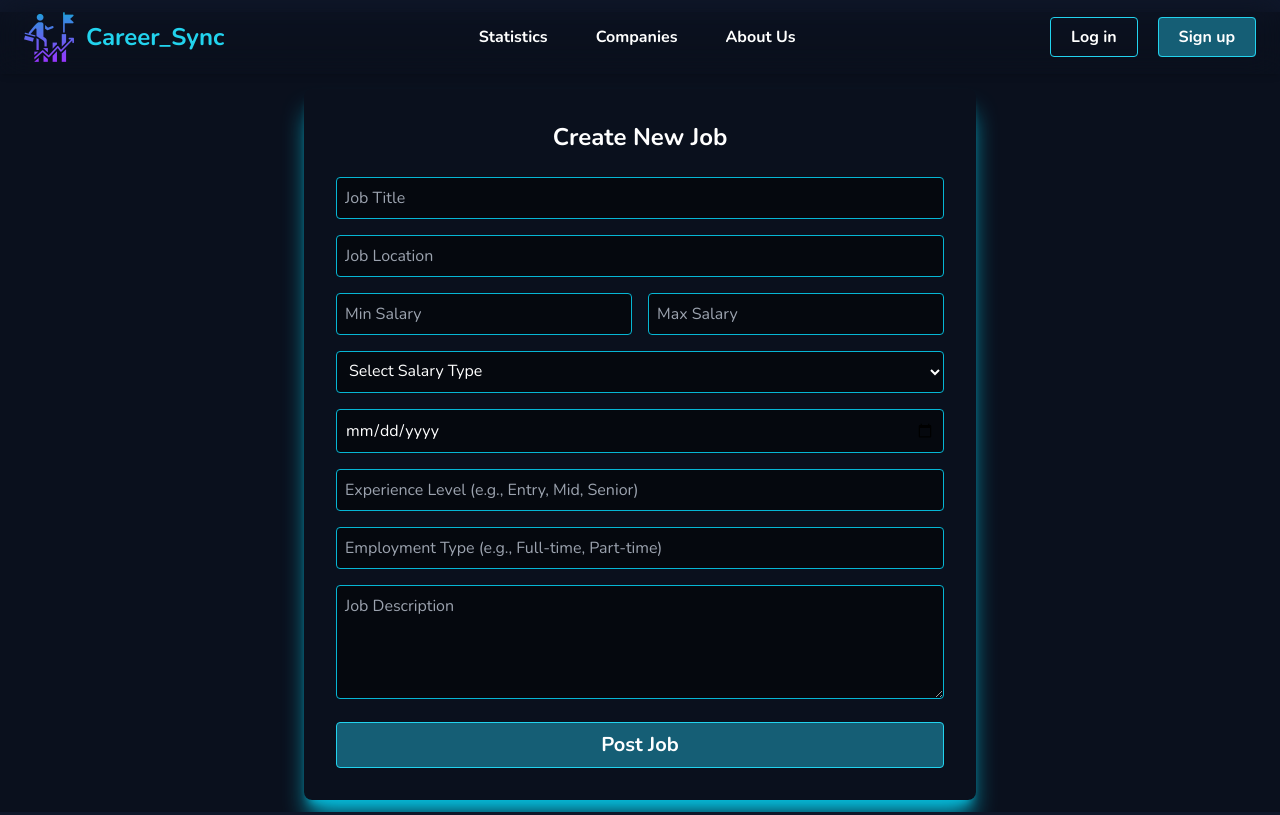
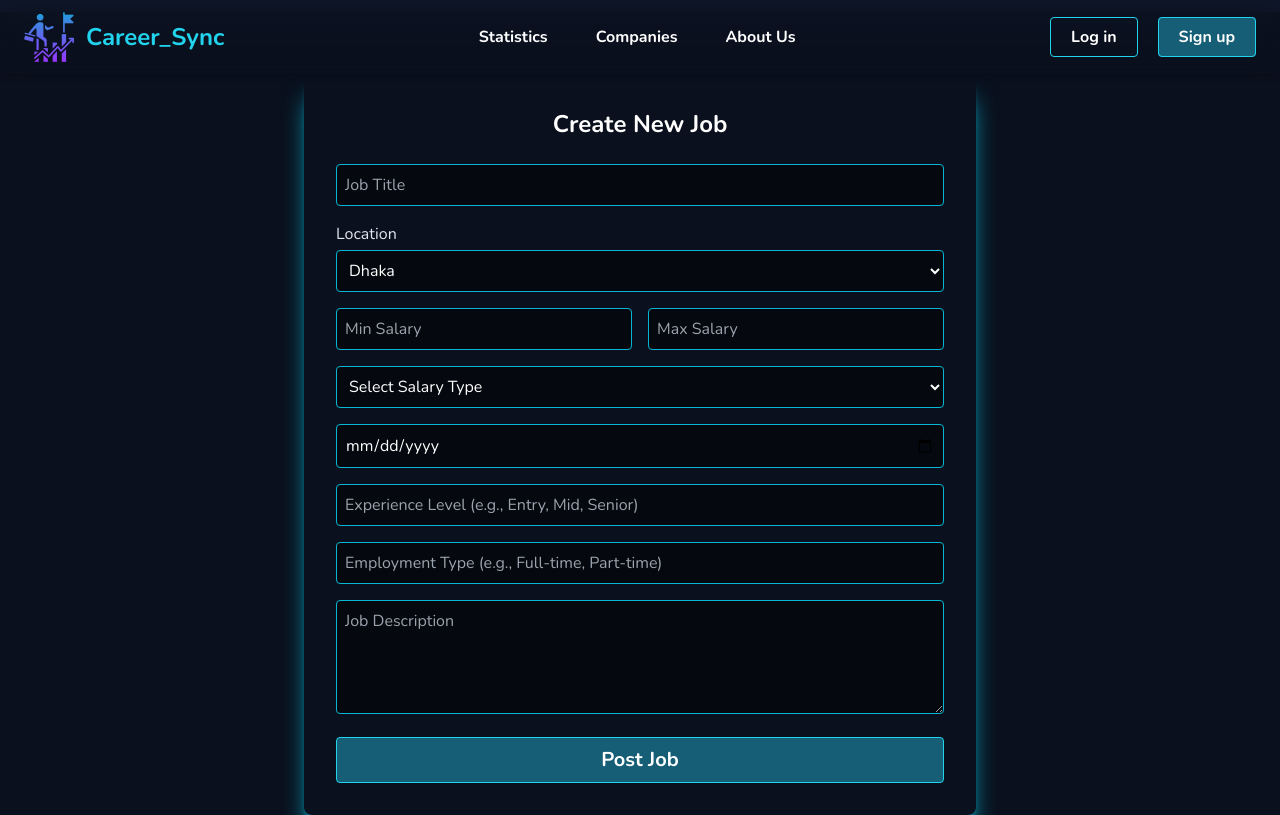
Before and after one commit to mihadcse/Career_Sync, a React (Vite) app in the folder Career_Sync_Client/: page /post-job in a window 1280 px wide. Built offline with nearby package versions, Linux system fonts and the light colour scheme.

Commit message:
Added Select box for posting job location

```diff
--- a/Career_Sync_Client/src/Pages/CreateJob.jsx
+++ b/Career_Sync_Client/src/Pages/CreateJob.jsx
@@ -43,12 +43,23 @@ const CreateJob = () => {
           </div>
 
           <div>
-            <input
-              type="text"
-              placeholder="Job Location"
+            <label className='block mb-1'>Location</label>
+            <select
+              name='location'
               {...register('jobLocation', { required: true })}
-              className="w-full p-2 rounded bg-black/50 text-white border border-cyan-500 focus:outline-none focus:ring-2 focus:ring-cyan-500"
-            />
+              className='w-full p-2 rounded bg-black/50 text-white border border-cyan-500 focus:outline-none focus:ring-2 focus:ring-cyan-500'
+              required
+            >
+              <option value='' disabled>Select a location</option>
+              <option value='Dhaka'>Dhaka</option>
+              <option value='Chattogram'>Chattogram</option>
+              <option value='Sylhet'>Sylhet</option>
+              <option value='Mymensingh'>Mymensingh</option>
+              <option value='Rangpur'>Rangpur</option>
+              <option value='Barishal'>Barishal</option>
+              <option value='Khulna'>Khulna</option>
+              <option value='Rajshahi'>Rajshahi</option>
+            </select>
           </div>
 
           <div className='flex gap-4'>
```
Also changed, not shown: 1 other file (tests, documents, lock files or other folders).
